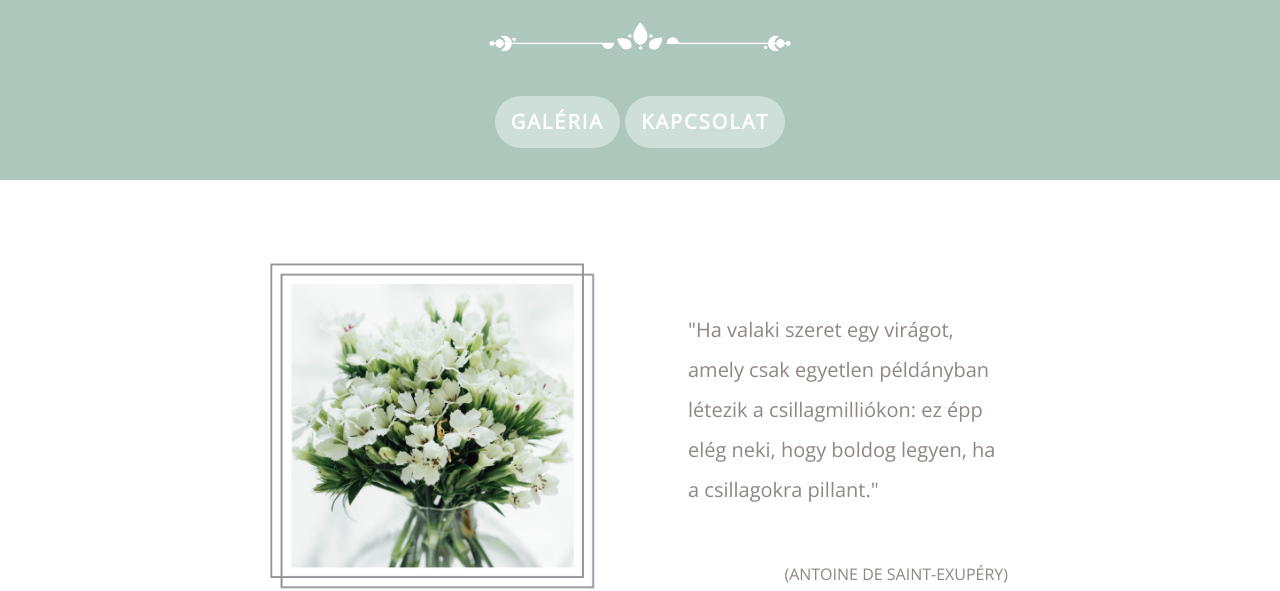
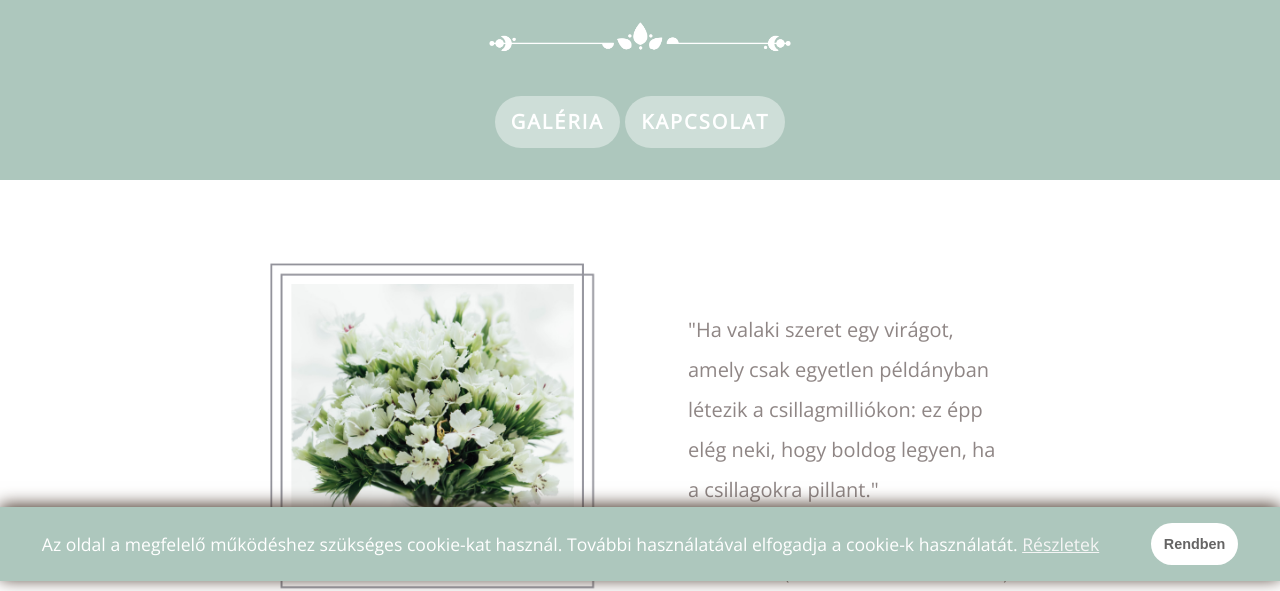
Before and after one commit to the-smw/angyalszarny, a plain HTML site: page index.html in a window 1280 px wide. Shown: the part 219-810 px from the top of the page. Drawn offline with nearby package versions, Linux system fonts and the light colour scheme.

Commit message:
added cookie consent bar

```diff
--- /dev/null
+++ b/cookieConsent.js
@@ -0,0 +1,12 @@
+// 5. Cookie container
+
+$(document).ready(function(){
+    if (window.localStorage.getItem('accept_cookies')) {
+          $(".cookie-container").hide();
+      }
+
+      $(".cookie-btn").click(function() {
+     window.localStorage.setItem('accept_cookies', true);
+          $(".cookie-container").fadeOut(1000);
+      });
+  });
--- a/index.html
+++ b/index.html
@@ -14,6 +14,7 @@
   <script src="lightbox-plus-jquery.min.js"></script>
   <script src="scripts.js" defer></script>
   <script src="scrollToTop.js" defer></script>
+  <script src="cookieConsent.js" defer></script>
   <script src="https://kit.fontawesome.com/3d47a07c59.js" crossorigin="anonymous"></script>
 </head>
 <body>
@@ -157,5 +158,9 @@
     <footer>
       <p><small>2021 Angyalszárny Virágbolt © Minden jog fenntartva | <a href="imp.html">Impresszum </a> | <a href="privacy-policy.html">Adatkezelési tájékoztató </a> | <a href="cookies.html">Cookie-szabályzat</a></small></p>
     </footer>
+    <div class="cookie-container">
+      <p>Az oldal a megfelelő működéshez szükséges cookie-kat használ. További használatával elfogadja a cookie-k használatát. <a href="cookies.html">Részletek</a></p>
+      <button class="cookie-btn">Rendben</button>
+    </div>
 </body>
 </html>
--- a/main.css
+++ b/main.css
@@ -289,6 +289,12 @@ li {
 }
 
 
+iframe {
+    width: 95%;
+    height: 100%;
+}
+
+
 @media (max-width: 1024px) {
     .map {
         width: 100%;
@@ -296,6 +302,7 @@ li {
 
     iframe {
         width: 100%;
+        height: 50vh;
     }
 }
 
@@ -771,3 +778,96 @@ footer a:hover {
         border-radius: 2rem;
     }
 }
+
+
+
+
+
+/*==== 6. Cookie consent box ====*/
+
+.cookie-container {
+    display: flex;
+    flex-direction: column;
+    justify-content: center;
+    align-items: center;
+    position: fixed;
+    bottom: 0;
+    left: 0;
+    right: 0;
+    background-color: #ADC7BD;
+    padding: 1rem;
+    box-shadow: 0 -2px 16px #453428;
+  }
+
+
+
+
+
+
+  @media (min-width: 1200px) {
+    .cookie-container {
+      flex-direction: row;
+      justify-content: space-around;
+    }
+  }
+
+
+
+  .cookie-container p {
+      line-height: 1.3;
+      margin: 0;
+      margin-bottom: 1rem;
+      padding: 0;
+      color: #ffffff;
+      font-size: 2.5vh;
+  }
+
+
+
+  @media (min-width: 1200px) {
+      .cookie-container p {
+          margin-bottom: 0;
+          font-size: 2.2vh;
+      }
+  }
+
+
+
+  .cookie-container a {
+    text-decoration: underline;
+    color: #f5f5f5;
+  }
+
+
+  .cookie-container a:hover {
+    color: #ffffff;
+    font-weight: 600;
+    text-decoration: none;
+  }
+
+  .cookie-btn {
+    width: auto;
+    border: 0;
+    border-radius: 3rem;
+    background: #ffffff;
+    color: #656464;
+    padding: .8rem;
+    font-size: 1.8vh;
+    font-weight: 700;
+    margin-top: .5rem;
+    cursor: pointer;
+  }
+
+
+
+  .cookie-btn:hover {
+    background: #656464;
+    color: #dfdfdf;
+  }
+
+
+  @media (min-width: 1200px) {
+    .cookie-btn {
+      margin-top: 0;
+    }
+  }
```
Also changed, not shown: cookie-style.css (+12 -0 lines), cookies.html (+6 -2 lines).
